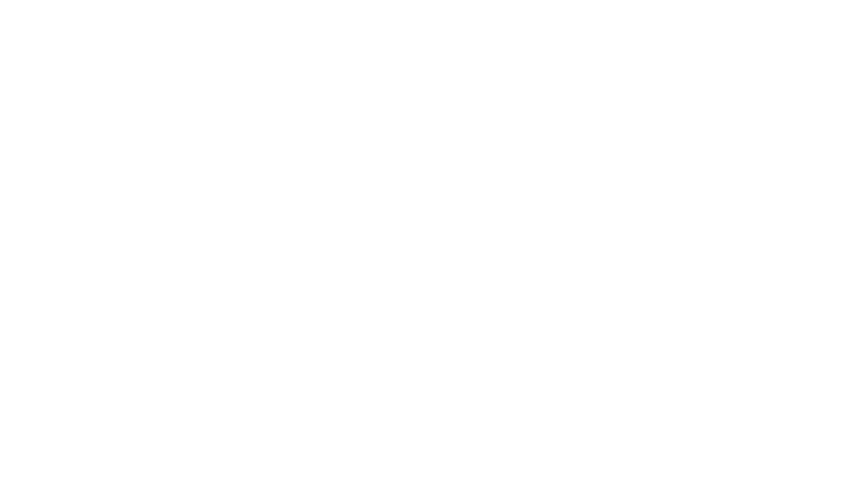
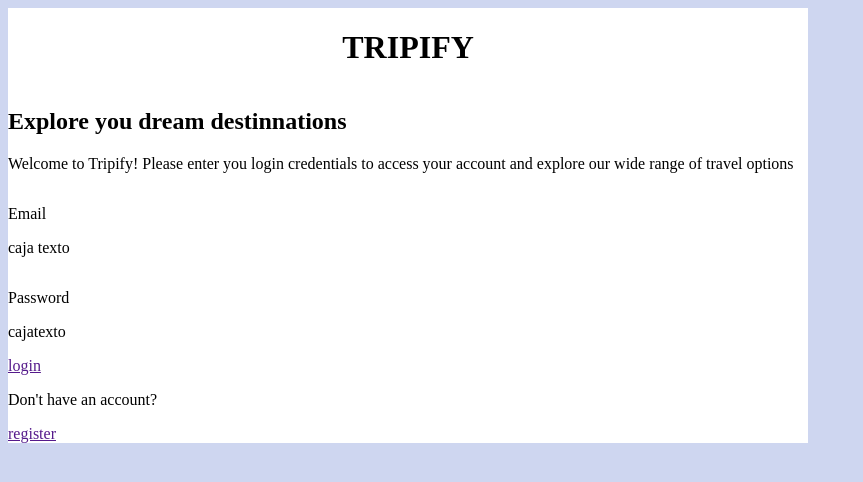
Before and after one commit to betiyost2001/image-based-web-project2, a plain HTML site: page index.html in a window 1280 px wide. Shown: the whole page, without its empty margins (0-863 px from the left). Drawn offline with Linux system fonts and the light colour scheme.

Commit message:
comienzo base del login

```diff
--- a/css/style.css
+++ b/css/style.css
@@ -0,0 +1,16 @@
+body{
+    background-color: #ced6f0;
+    width: 100vh;
+}
+
+.container{
+    display: flex;
+    background-color: #ffffff;
+    flex-direction: column;
+    align-content: center;
+
+}
+
+.item1{
+    text-align: center;
+}
--- a/index.html
+++ b/index.html
@@ -7,6 +7,29 @@
     <link rel="stylesheet" href="css/style.css">
 </head>
 <body>
+    <div class="container">
+        <div class="item1">
+            <h1>TRIPIFY</h1>
+        </div>
+        <div>
+            <h2>Explore you dream destinnations</h2>
+            <p>Welcome to Tripify! Please enter you login credentials to access your account and explore our wide range of travel options</p>
+        </div>
+        <div>
+            <p>Email</p>
+            <p>caja texto</p>
+        </div>
+        <div>
+            <p>Password</p>
+            <p>cajatexto</p>
+        </div>
+        <div>
+            <a href="">login</a>
+        </div>
+        <div>
+            <p>Don't have an account?</p> <a href="">register</a>
+        </div>
+    </div>
 
 </body>
 </html>
```
